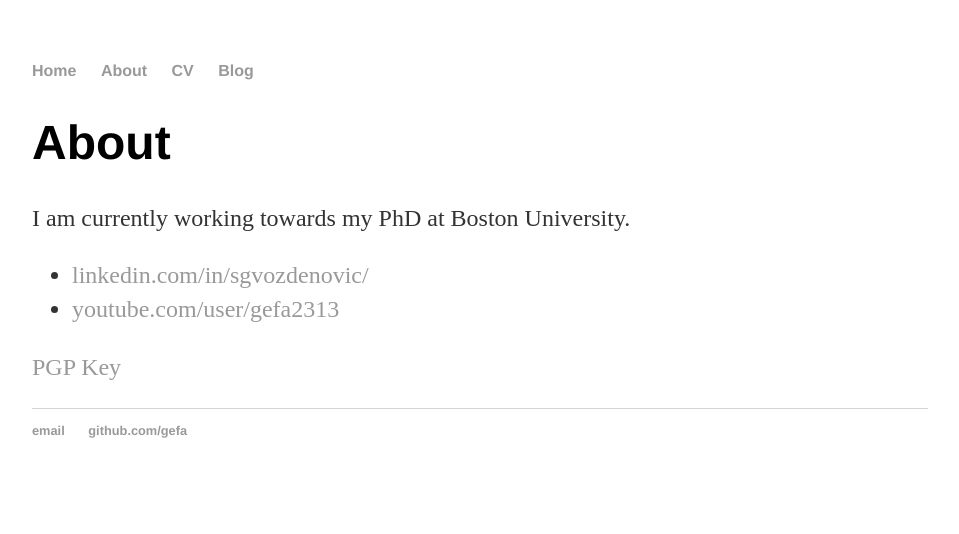
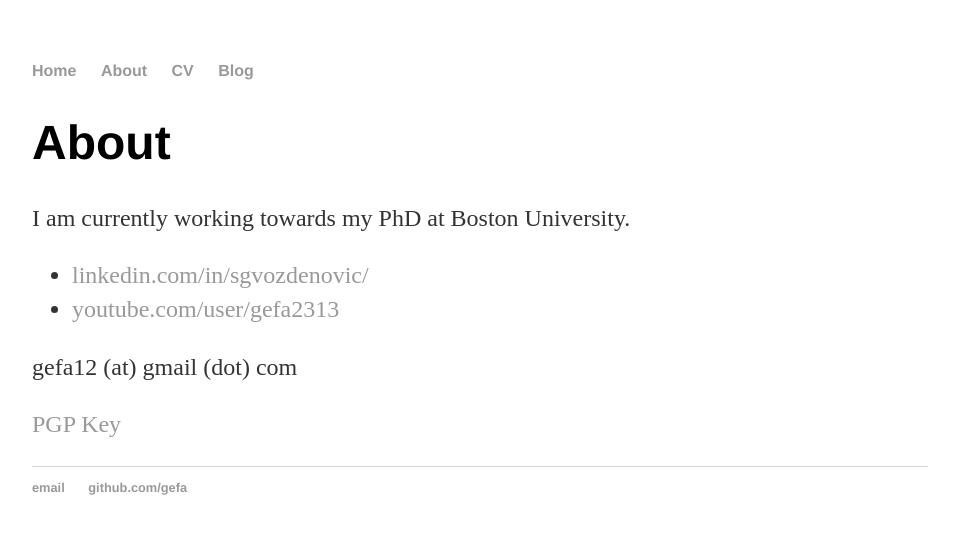
Before and after one commit to gefa/gefa.github.io, a Jekyll site: the page built from about/index.html, in a window 1280 px wide. Shown: the top 534 px of the page, without its empty margins (160-1119 px from the left). Built offline with Jekyll 4.4.1, drawn with Linux system fonts in a browser that asks for light colours.

Commit message:
Update index.html

```diff
--- a/about/index.html
+++ b/about/index.html
@@ -11,5 +11,6 @@ title: About Stefan Gvozdenovic
 				<li><a href="https://www.linkedin.com/in/sgvozdenovic">linkedin.com/in/sgvozdenovic/</a></li>
 				<li><a href="https://www.youtube.com/user/gefa2313">youtube.com/user/gefa2313</a></li>
 				</ul>
+			<p>gefa12 (at) gmail (dot) com</p>
 			<p><a href="/assets/pgp-gefa12.txt">PGP Key</a></p>
 		</div>
```
